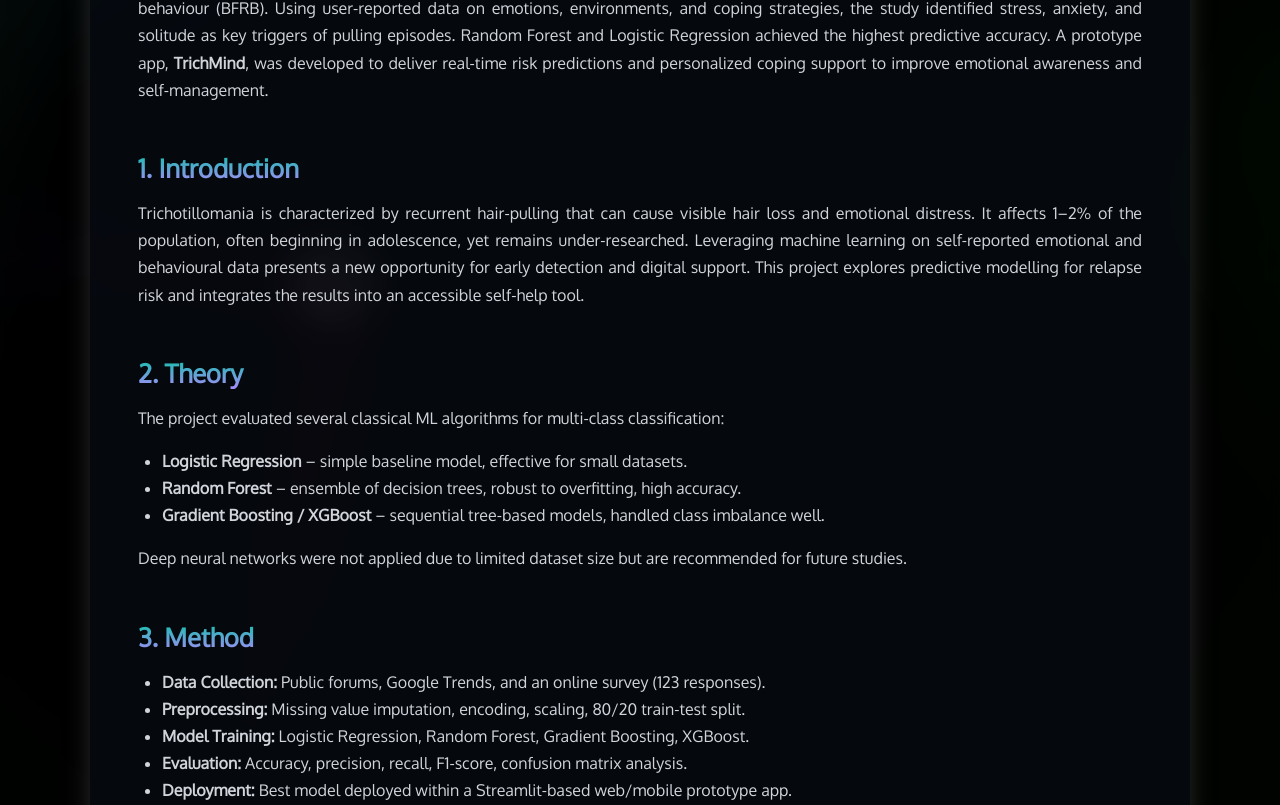
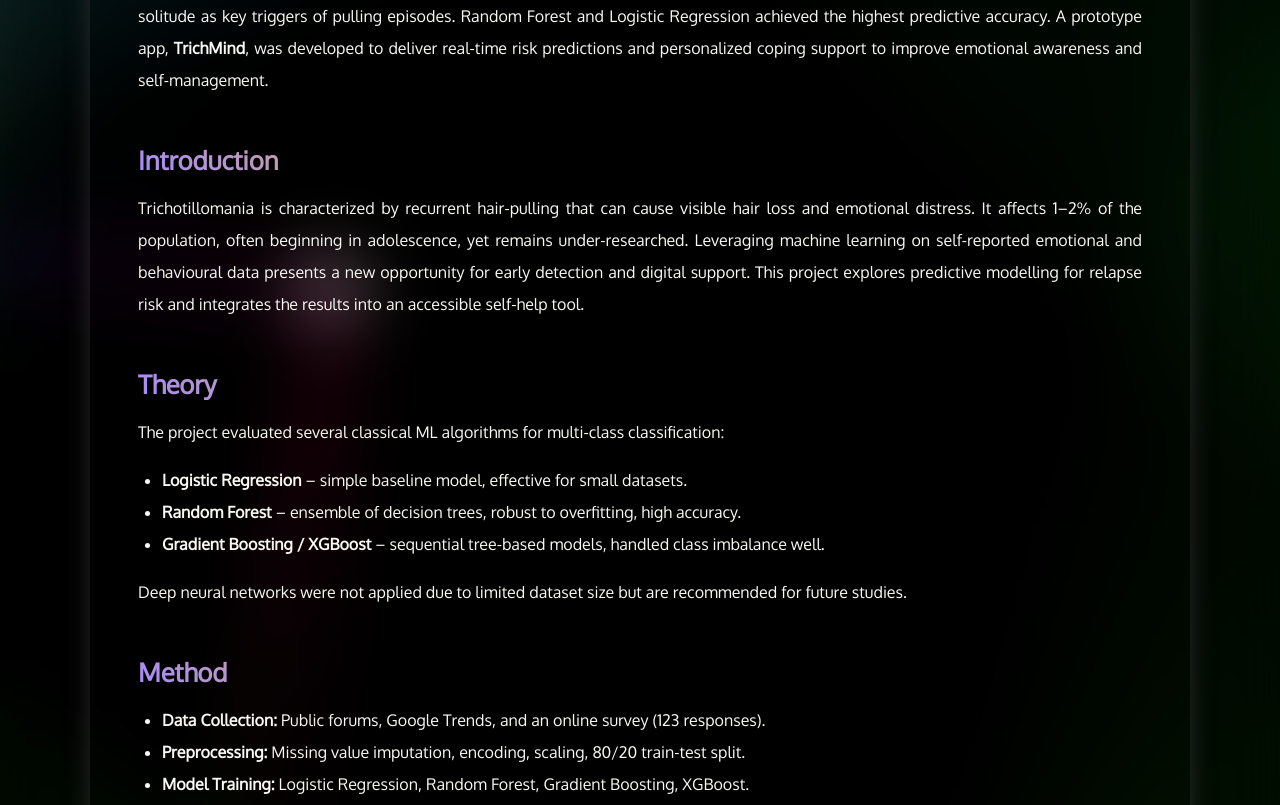
Before and after one commit to girlierazon84/Portfolio, a React (Create React App) app in the folder client/: page /projects/trichmind in a window 1280 px wide. Shown: the part 695-1500 px from the top of the page. Built offline with nearby package versions, Linux system fonts and the light colour scheme; no server answers.

Commit message:
feat: update TrichMind component styles for improved layout and readability

```diff
--- a/client/src/components/projects/TrichMind.tsx
+++ b/client/src/components/projects/TrichMind.tsx
@@ -17,7 +17,7 @@ import "../../../src/index.css";
 const ProjectSection = styled.section`
     width: 100%;
     min-height: 100vh;
-    padding: 5rem 1.5rem;
+    padding: 3rem 1.5rem;
     background: url(${DSBackground}) center/cover no-repeat;
     position: relative;
     display: flex;
@@ -27,8 +27,7 @@ const ProjectSection = styled.section`
         content: "";
         position: absolute;
         inset: 0;
-        background: rgba(0, 0, 0, 0.7);
-        backdrop-filter: blur(6px);
+        backdrop-filter: blur(25px);
         z-index: 0;
     }
 `;
@@ -38,14 +37,18 @@ const Container = styled.div`
     z-index: 1;
     max-width: 1100px;
     width: 100%;
-    background: rgba(17, 24, 39, 0.35);
+    background: transparent;
+    box-shadow: 0 8px 24px rgba(67, 66, 66, 0.6);
     border-radius: 1rem;
     padding: 3rem;
-    box-shadow: 0 8px 24px rgba(67, 66, 66, 0.6);
     color: var(--primary-color);
     display: flex;
     flex-direction: column;
     gap: 3rem;
+
+    @media (max-width: 768px) {
+        padding: 1.5rem;
+    }
 `;
 
 const Header = styled.div`
@@ -58,6 +61,15 @@ const Header = styled.div`
     img {
         width: 250px;
         height: auto;
+
+        @media (max-width: 768px) {
+            width: 200px;
+            height: 230px;
+        }
+    }
+
+    @media (max-width: 768px) {
+        gap: 0;
     }
 `;
 
@@ -65,6 +77,10 @@ const Subtitle = styled.h2`
     font-size: 1.85rem;
     font-weight: 500;
     color: var(--primary-color);
+
+    @media (max-width: 768px) {
+        font-size: 1.25rem;
+    }
 `;
 
 const Section = styled(motion.section)`
@@ -75,17 +91,27 @@ const Section = styled(motion.section)`
     h3 {
         font-size: 1.6rem;
         font-weight: 700;
-        background: linear-gradient(180deg, #0cc4a8, #a78bfa);
-        -webkit-background-clip: text;
-        -webkit-text-fill-color: transparent;
+        background-image: linear-gradient(225deg, #0cc4a8, #f3c408, #a78bfa);
+            -webkit-background-clip: text;
+            -webkit-text-fill-color: transparent;
+
+        @media (max-width: 768px) {
+            font-size: 1.25rem;
+            font-weight: 400;
+        }
     }
 
     p,
     li {
         font-size: 1rem;
-        line-height: 1.7;
-        color: #d1d5db;
+        line-height: 2;
+        color: var(--primary-color);
         text-align: justify;
+
+        @media (max-width: 768px) {
+            font-size: 0.85rem;
+            line-height: 1.5;
+        }
     }
 
     ul {
@@ -94,10 +120,16 @@ const Section = styled(motion.section)`
     }
 
     img {
-        margin-top: 1rem;
+        margin-top: 0;
         border-radius: 0.5rem;
         width: 100%;
         object-fit: contain;
+
+        @media (max-width: 768px) {
+            height: 250px;
+            top: 0;
+            align-self: center;
+        }
     }
 `;
 
@@ -153,7 +185,7 @@ const TrichMind: React.FC = () => {
 
                 {/* Introduction */}
                 <Section>
-                    <h3>1. Introduction</h3>
+                    <h3>Introduction</h3>
                     <p>
                         Trichotillomania is characterized by recurrent hair-pulling that can cause visible
                         hair loss and emotional distress. It affects 1–2% of the population, often beginning
@@ -166,7 +198,7 @@ const TrichMind: React.FC = () => {
 
                 {/* Theory */}
                 <Section>
-                    <h3>2. Theory</h3>
+                    <h3>Theory</h3>
                     <p>
                         The project evaluated several classical ML algorithms for multi-class classification:
                     </p>
@@ -182,7 +214,7 @@ const TrichMind: React.FC = () => {
 
                 {/* Method */}
                 <Section>
-                    <h3>3. Method</h3>
+                    <h3>Method</h3>
                     <ul>
                         <li><b>Data Collection:</b> Public forums, Google Trends, and an online survey (123 responses).</li>
                         <li><b>Preprocessing:</b> Missing value imputation, encoding, scaling, 80/20 train-test split.</li>
@@ -194,7 +226,7 @@ const TrichMind: React.FC = () => {
 
                 {/* EDA */}
                 <Section>
-                    <h3>3.1 Exploratory Data Analysis (EDA)</h3>
+                    <h3>Exploratory Data Analysis (EDA)</h3>
                     <p>
                         EDA was conducted to understand demographics, behavioural patterns, and feature relationships
                         before training models. This informed both feature selection and model choice.
@@ -224,7 +256,7 @@ const TrichMind: React.FC = () => {
 
                 {/* Results */}
                 <Section>
-                    <h3>4. Results</h3>
+                    <h3>Results</h3>
                     <p>
                         Ensemble methods performed best: Random Forest achieved the highest accuracy (96%),
                         while Gradient Boosting and XGBoost offered better balance across classes.
@@ -242,7 +274,7 @@ const TrichMind: React.FC = () => {
 
                 {/* Discussion */}
                 <Section>
-                    <h3>5. Discussion</h3>
+                    <h3>Discussion</h3>
                     <p>
                         Findings reinforce that emotional dysregulation, stress, and solitude are primary
                         predictors of relapse. While models reliably detect high-risk cases, addressing
@@ -254,7 +286,7 @@ const TrichMind: React.FC = () => {
 
                 {/* Conclusion */}
                 <Section>
-                    <h3>6. Conclusion</h3>
+                    <h3>Conclusion</h3>
                     <p>
                         This study demonstrates that combining self-reported behavioural data with ML
                         can uncover relapse patterns and support mental health self-management.
```
